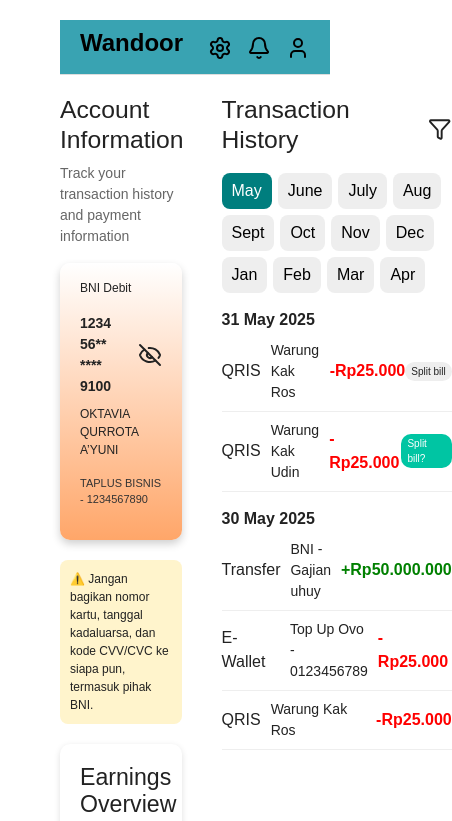
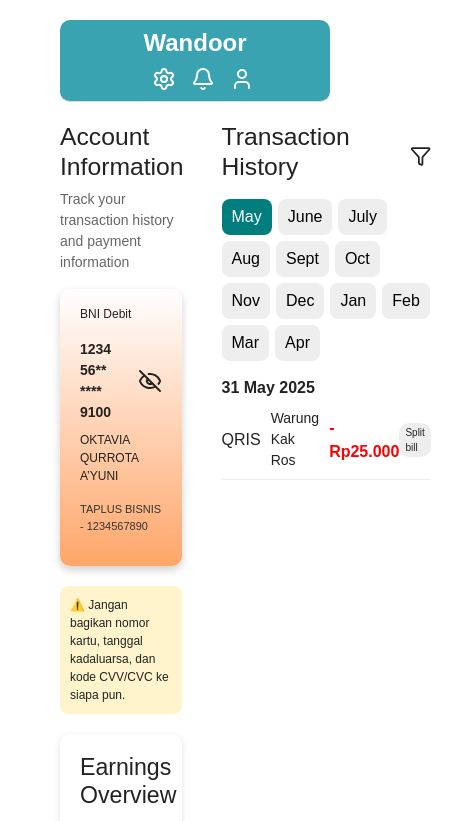
Before and after one commit to Erlangga28/MiniBanking-System, a React (Vite) app: page /cardSection in a window 390 px wide. Shown: the top 821 px of the page, 452 px wide, since content can reach past the window. Built offline with nearby package versions, Linux system fonts and the light colour scheme.

Commit message:
perbaiki dashboard

```diff
--- a/src/css/globals.css
+++ b/src/css/globals.css
@@ -1,24 +1,36 @@
+/* layout */
 .dashboard-container {
   font-family: "Poppins", sans-serif;
   color: #222;
   background: #fff;
   padding: 20px;
 }
-
+/* Header */
 .dashboard-header {
   display: flex;
   justify-content: space-between;
   align-items: center;
   background-color: #39a3b2;
-      color: black;
+  color: #fff;
   padding: 10px 20px;
+  border-radius: 10px;
 }
 
 .dashboard-header h1 {
   font-size: 24px;
   font-weight: bold;
+  margin: 0;
 }
 
+.dashboard-header nav a {
+  color: #fff;
+  text-decoration: none;
+  margin: 0 10px;
+  font-weight: 500;
+  transition: 0.2s;
+}
+
+.dashboard-header nav a:hover,
 .dashboard-header nav a.active {
   color: #2cb1ff;
 }
@@ -29,7 +41,7 @@
   cursor: pointer;
 }
 
-  /* Top Section */
+/* Top section */
 .top-section {
   display: flex;
   gap: 20px;
@@ -38,9 +50,16 @@
 }
 
 .card {
-    background-color: #ddd;
+  flex: 1;
+  background-color: #f5f7fa;
   border-radius: 10px;
-    box-shadow: 0 2px 4px rgba(0, 0, 0, 0.1);
+  box-shadow: 0 2px 8px rgba(0, 0, 0, 0.08);
+  padding: 20px;
+  transition: transform 0.2s ease;
+}
+
+.card:hover {
+  transform: translateY(-3px);
 }
 
 .asset-card h2 {
@@ -48,11 +67,13 @@
   margin: 10px 0;
 }
 
-  /* Split Bill */
+.asset-card p {
+  color: #666;
+}
+
+/* split bill */
 .split-card {
   text-align: center;
-
-
 }
 
 .split-card .circle {
@@ -72,8 +93,10 @@
   color: #2cb1ff;
 }
 
-  .split-card .description{
+.split-card .description {
   font-size: 14px;
+  color: #555;
+  margin-top: 10px;
 }
 
 .detail-link {
@@ -84,7 +107,11 @@
   font-weight: 500;
 }
 
-  /* Categories */
+.detail-link:hover {
+  text-decoration: underline;
+}
+
+/* category */
 .category-section {
   display: flex;
   justify-content: space-between;
@@ -108,7 +135,7 @@
 .orange { background: #ffa851; }
 .blue   { background: #6ca6f8; }
 
-  /* Bottom Section */
+/* bottom section */
 .bottom-section {
   display: flex;
   gap: 20px;
@@ -116,19 +143,76 @@
   flex-wrap: wrap;
 }
 
-  .mycards, .earnings {
+.mycards,
+.earnings {
   flex: 1;
   min-width: 300px;
 }
 
+/* MY CARDS SLIDER */
+.slider-wrapper {
+  position: relative;
+  display: flex;
+  align-items: center;
+}
+
+.card-slider {
+  display: flex;
+  overflow-x: hidden; /* pakai tombol panah */
+  scroll-snap-type: x mandatory;
+  width: 100%;
+  gap: 15px;
+  padding-bottom: 10px;
+}
+
+.card-slider::-webkit-scrollbar {
+  display: none;
+}
+
 .bank-card {
+  flex: 0 0 100%;
+  scroll-snap-align: start;
   background: linear-gradient(90deg, #ffd7b5, #ff914d);
   color: #000;
   border-radius: 12px;
-    padding: 15px;
+  padding: 20px;
   margin-top: 10px;
+  box-shadow: 0 3px 8px rgba(0,0,0,0.15);
+  transition: transform 0.3s ease;
 }
 
+.bank-card:hover {
+  transform: scale(1.03);
+}
+
+.slider-btn {
+  position: absolute;
+  top: 50%;
+  transform: translateY(-50%);
+  background: #2cb1ff;
+  color: #fff;
+  border: none;
+  width: 30px;
+  height: 50px;
+  cursor: pointer;
+  font-size: 20px;
+  border-radius: 5px;
+  z-index: 10;
+}
+
+.slider-btn.left {
+  left: -10px;
+}
+
+.slider-btn.right {
+  right: -10px;
+}
+
+.slider-btn:hover {
+  background: #1a8fbf;
+}
+
+/* bar chart */
 .bar-container {
   display: flex;
   justify-content: space-around;
@@ -156,8 +240,26 @@
   background: #ffb4b4;
 }
 
+/* responsive */
 @media (max-width: 768px) {
-    .top-section, .bottom-section, .category-section {
+  .top-section,
+  .bottom-section,
+  .category-section {
     flex-direction: column;
   }
+
+  .dashboard-header {
+    flex-direction: column;
+    text-align: center;
+    gap: 10px;
   }
+
+  .dashboard-header nav {
+    display: flex;
+    justify-content: center;
+  }
+
+  .card {
+    width: 100%;
+  }
+}
--- a/src/pages/CardSection.jsx
+++ b/src/pages/CardSection.jsx
@@ -2,13 +2,12 @@ import React, { useState } from "react";
 import "../css/cardstyle.css";
 import { EyeOff, Eye, Settings, Bell, User, Filter } from "lucide-react";
 
-export default function Dashboard() {
+export default function MyCards() {
   const [showCardNumber, setShowCardNumber] = useState(false);
   const toggleCardNumber = () => setShowCardNumber(!showCardNumber);
 
   return (
     <div className="dashboard-container">
-      {/* Header */}
       <header className="dashboard-header">
         <h1 className="logo">Wandoor</h1>
         <div className="icons">
@@ -41,12 +40,10 @@ export default function Dashboard() {
             </div>
           </div>
 
-          {/* Warning Box */}
           <div className="warning-box">
-            ⚠️ Jangan bagikan nomor kartu, tanggal kadaluarsa, dan kode CVV/CVC ke siapa pun, termasuk pihak BNI.
+            ⚠️ Jangan bagikan nomor kartu, tanggal kadaluarsa, dan kode CVV/CVC ke siapa pun.
           </div>
 
-          {/* Earnings Overview */}
           <div className="earnings-box">
             <h3>Earnings Overview</h3>
             <div className="earnings-content">
@@ -73,6 +70,7 @@ export default function Dashboard() {
             <h2>Transaction History</h2>
             <Filter className="filter-icon" />
           </div>
+
           <div className="month-tabs">
             {[
               "May", "June", "July", "Aug", "Sept", "Oct",
@@ -92,29 +90,6 @@ export default function Dashboard() {
               <div className="amount negative">-Rp25.000</div>
               <span className="split">Split bill</span>
             </div>
-            <div className="transaction-item">
-              <span>QRIS</span>
-              <p>Warung Kak Udin</p>
-              <div className="amount negative">-Rp25.000</div>
-              <span className="split active">Split bill?</span>
-            </div>
-
-            <div className="date">30 May 2025</div>
-            <div className="transaction-item">
-              <span>Transfer</span>
-              <p>BNI - Gajian uhuy</p>
-              <div className="amount positive">+Rp50.000.000</div>
-            </div>
-            <div className="transaction-item">
-              <span>E-Wallet</span>
-              <p>Top Up Ovo - 0123456789</p>
-              <div className="amount negative">-Rp25.000</div>
-            </div>
-            <div className="transaction-item">
-              <span>QRIS</span>
-              <p>Warung Kak Ros</p>
-              <div className="amount negative">-Rp25.000</div>
-            </div>
           </div>
         </section>
       </main>
```
Also changed, not shown: src/pages/Dashboard.jsx (+119 -44 lines). Lines whose indentation alone changed are shown as unchanged.
